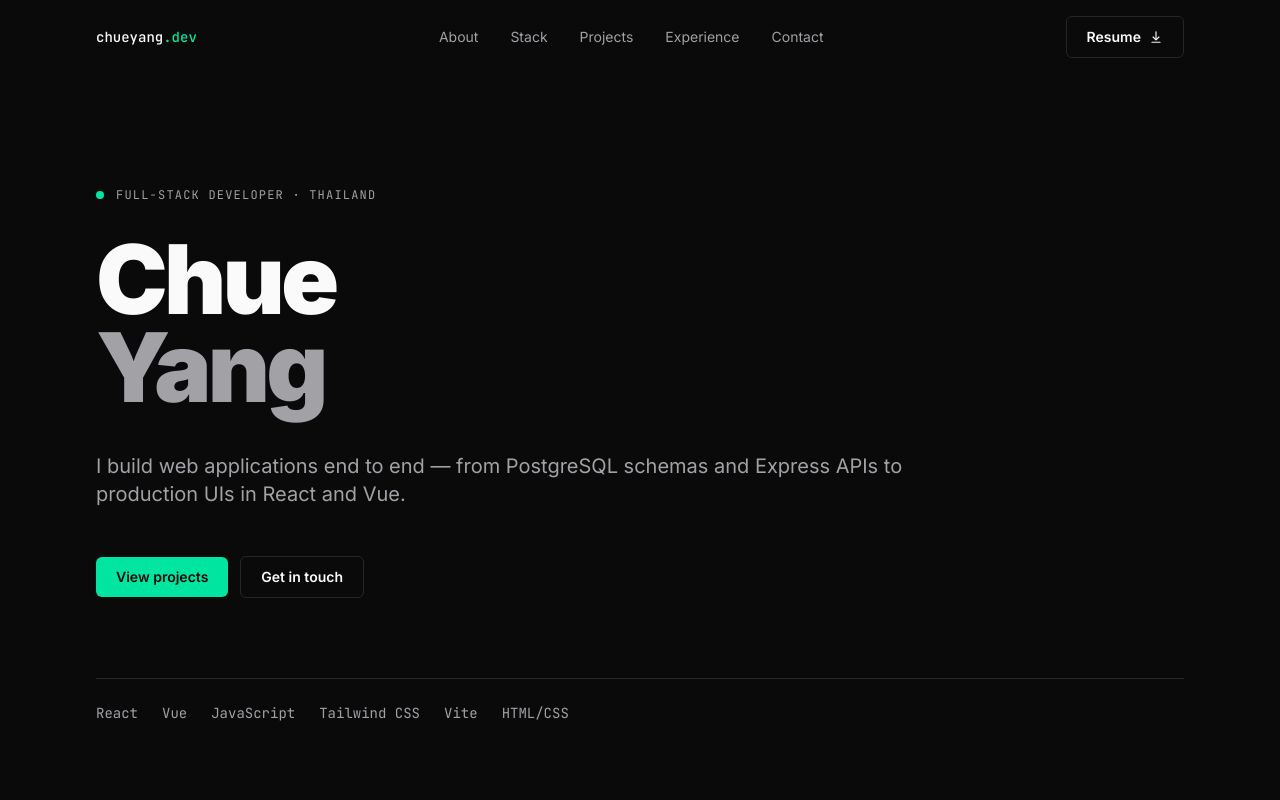
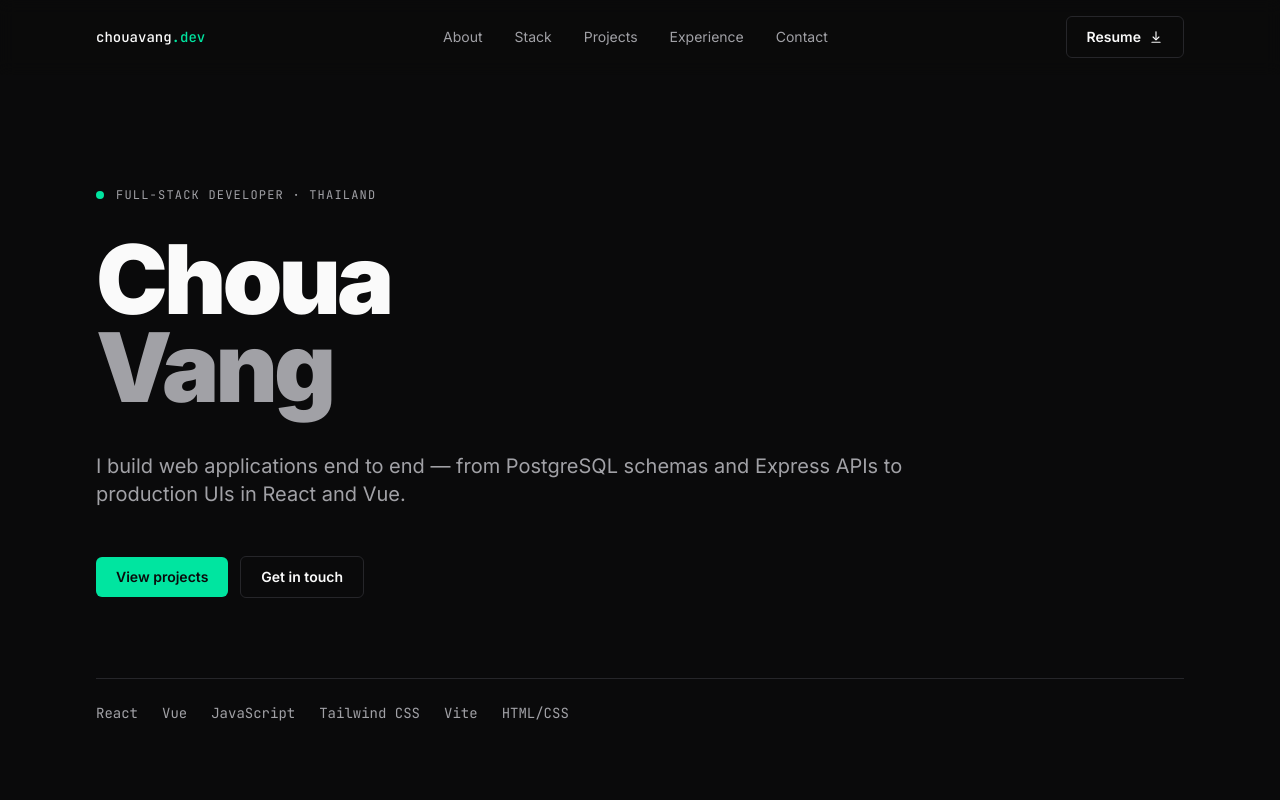
Before and after one commit to choua2025/react-ci-cd, a React (Vite) app: page / in a window 1280 px wide. Shown: the top 800 px of the page. Built offline with nearby package versions, Linux system fonts and the light colour scheme.

Commit message:
My portfolio

```diff
--- a/index.html
+++ b/index.html
@@ -5,7 +5,7 @@
     <link rel="icon" type="image/svg+xml" href="/favicon.svg" />
     <meta name="viewport" content="width=device-width, initial-scale=1.0" />
     <meta name="theme-color" content="#0A0A0B" />
-    <title>Chue Yang — Full-Stack Developer</title>
+    <title>Choua Vang — Full-Stack Developer</title>
     <meta
       name="description"
       content="Full-Stack Developer building web applications end to end with Node.js, Express, PostgreSQL, React and Vue."
--- a/src/data/content.js
+++ b/src/data/content.js
@@ -5,7 +5,7 @@
    ============================================================ */
 
 export const profile = {
-  name: 'Chue Yang', // TODO: ใส่ชื่อจริง
+  name: 'Choua Vang',
   role: 'Full-Stack Developer',
   location: 'Thailand',
   // ประโยคแนะนำตัวสั้น ๆ ใน Hero — ตรงไปตรงมา ไม่ต้องหรูหรา
```
Also changed, not shown: 1 other file (tests, documents, lock files or other folders).
